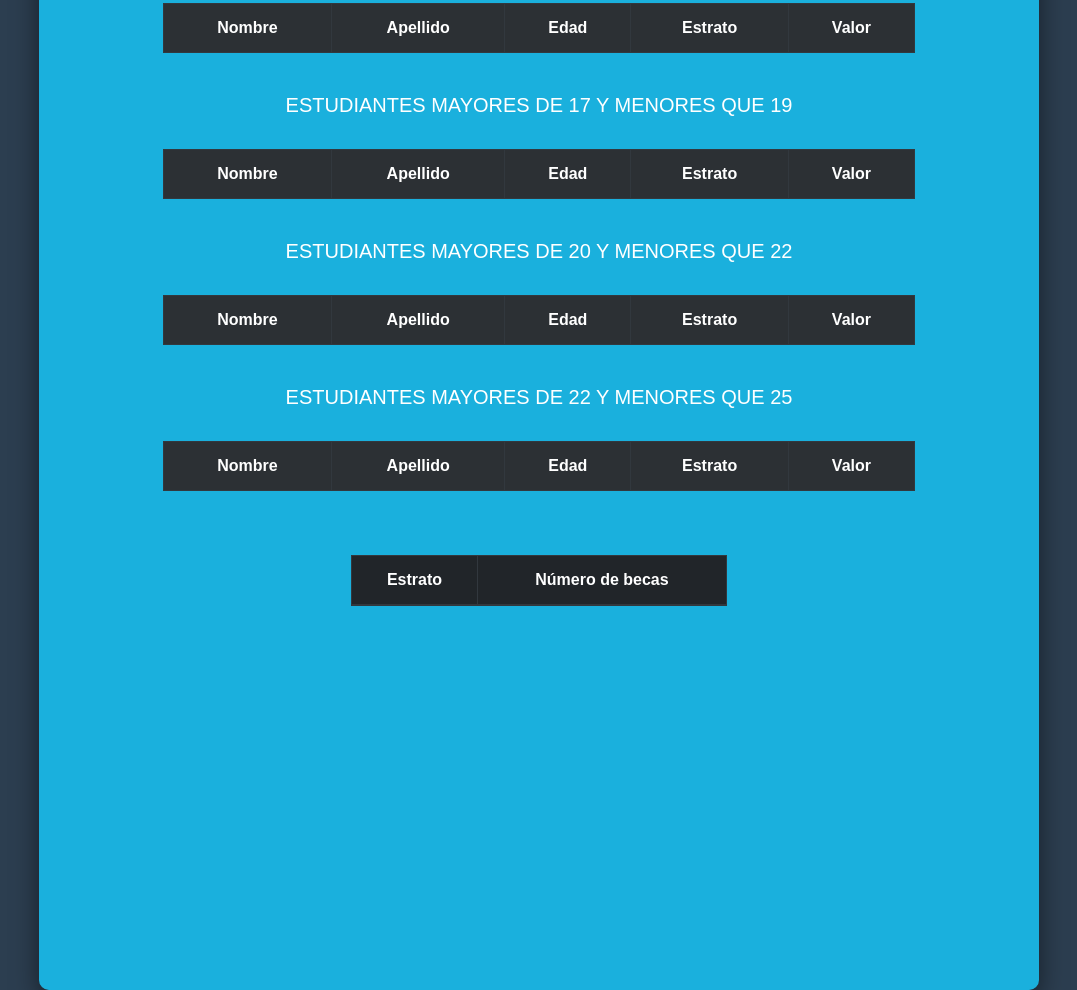
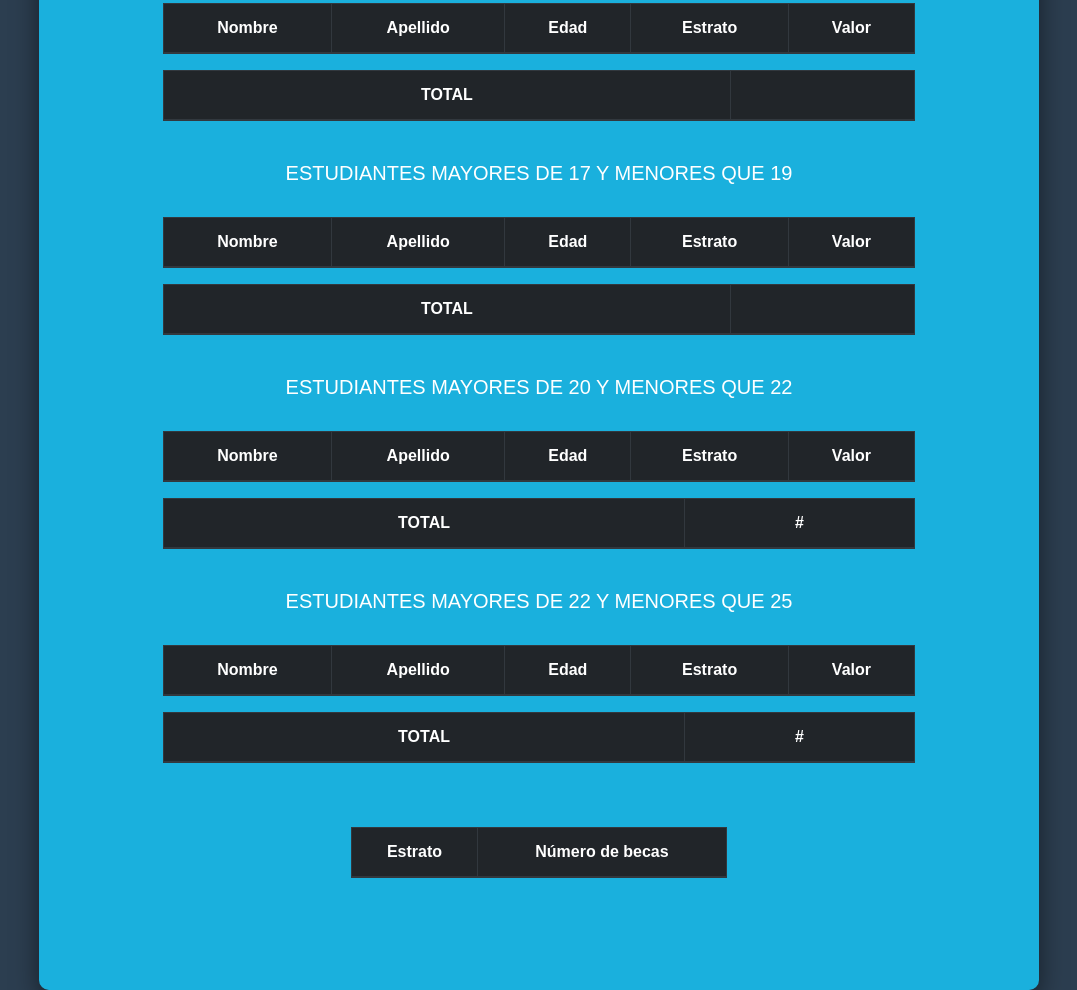
Before and after one commit to jhoyosubarnes/Ejercicio-6, a plain HTML site: page index.html in a window 1280 px wide. Shown: the part 600-1590 px from the top of the page, without its empty margins (101-1178 px from the left). Drawn offline with nearby package versions, Linux system fonts and the light colour scheme.

Commit message:
14-05-22

```diff
--- a/codigo.js
+++ b/codigo.js
@@ -2,16 +2,22 @@ var salidaB1 = "";
 var salidaB2 = "";
 var salidaB3 = "";
 var salidaB4 = "";
+var salidaF = "";
+var salidaF2 = "";
 var cantidad = 1000000;
 var cantidad2 = 1000000 / 2;
 var cantidad3 = parseInt(1000000 / 2.5);
 var cantidad4 = parseInt(1000000 / 6.66666);
+var contador = 0;
 
 function guardar() {
   var nom = document.getElementById("nom").value;
   var ape = document.getElementById("ape").value;
   var edad = parseFloat(document.getElementById("edad").value);
   var estrato = document.getElementById("selecEstrato").value;
+
+  /*  var a = document.getElementById("uno").value-1;
+  var b = document.getElementById("dos").value; */
 
   if (edad >= 15 && edad <= 16) {
     salidaB1 +=
@@ -92,14 +98,24 @@ function guardar() {
       }
     }
   }
+  limpiarcaja();
+  /* funtion Limpliar cajas */
+  // myFunction();
 
-  limpiarcaja();
+  salidaF += "<tr><th>" + estrato + "</th><th>" + uno + "</th></tr>";
+  document.getElementById("cuerpoFinal").innerHTML = salidaF;
 }
 
 function limpiarcaja() {
   document.getElementById("nom").value = "";
   document.getElementById("ape").value = "";
   document.getElementById("edad").value = "";
-  document.getElementById("estrato").value = "";
   document.getElementById("nom").focus();
 }
+
+function myFunction() {
+  let elem = document.querySelectorAll("#selecEstrato");
+  elem.forEach((element) => {
+    element.addEventListener("click", (e) => {});
+  });
+}
--- a/index.html
+++ b/index.html
@@ -53,8 +53,8 @@
                   <td>Estrato</td>
                   <td>
                     <select name="selecEstrato" id="selecEstrato">
-                      <option value="1">1</option>
-                      <option value="2">2</option>
+                      <option id="uno" value="1">1</option>
+                      <option id="dos" value="2">2</option>
                     </select>
                   </td>
                 </tr>
@@ -78,12 +78,26 @@
             <table
               class="table table-bordered table-hover table-dark table-striped"
             >
+              <thead>
+                <tr>
                   <th>Nombre</th>
                   <th>Apellido</th>
                   <th>Edad</th>
                   <th>Estrato</th>
                   <th>Valor</th>
+                </tr>
+              </thead>
               <tbody id="beca1"></tbody>
+              <table
+                class="table table-bordered table-hover table-dark table-striped"
+              >
+                <thead>
+                  <tr>
+                    <th>TOTAL</th>
+                    <th id="totalUno"></th>
+                  </tr>
+                </thead>
+              </table>
             </table>
 
             <br />
@@ -92,12 +106,26 @@
             <table
               class="table table-bordered table-hover table-dark table-striped"
             >
+              <thead>
+                <tr>
                   <th>Nombre</th>
                   <th>Apellido</th>
                   <th>Edad</th>
                   <th>Estrato</th>
                   <th>Valor</th>
+                </tr>
+              </thead>
               <tbody id="beca2"></tbody>
+              <table
+                class="table table-bordered table-hover table-dark table-striped"
+              >
+                <thead>
+                  <tr>
+                    <th>TOTAL</th>
+                    <th id="totalDos"></th>
+                  </tr>
+                </thead>
+              </table>
             </table>
 
             <br />
@@ -106,12 +134,26 @@
             <table
               class="table table-bordered table-hover table-dark table-striped"
             >
+              <thead>
+                <tr>
                   <th>Nombre</th>
                   <th>Apellido</th>
                   <th>Edad</th>
                   <th>Estrato</th>
                   <th>Valor</th>
+                </tr>
+              </thead>
               <tbody id="beca3"></tbody>
+              <table
+                class="table table-bordered table-hover table-dark table-striped"
+              >
+                <thead>
+                  <tr>
+                    <th>TOTAL</th>
+                    <th id="totalTres">#</th>
+                  </tr>
+                </thead>
+              </table>
             </table>
 
             <br />
@@ -120,23 +162,39 @@
             <table
               class="table table-bordered table-hover table-dark table-striped"
             >
+              <thead>
+                <tr>
                   <th>Nombre</th>
                   <th>Apellido</th>
                   <th>Edad</th>
                   <th>Estrato</th>
                   <th>Valor</th>
+                </tr>
+              </thead>
               <tbody id="beca4"></tbody>
+              <table
+                class="table table-bordered table-hover table-dark table-striped"
+              >
+                <thead>
+                  <tr>
+                    <th>TOTAL</th>
+                    <th id="totalCuatro">#</th>
+                  </tr>
+                </thead>
+              </table>
             </table>
             <br />
             <br />
-            <table class="table border-success table-bordered tablaFin">
+
+            <table class="table table-bordered tablaFin">
               <thead class="thead-dark">
                 <tr>
                   <th>Estrato</th>
                   <th>Número de becas</th>
                 </tr>
               </thead>
-              <tbody id="cuerpoFinal"></tbody>
+              <tbody id="cuerpoFinal" class="table" table-primary></tbody>
+              <tbody id="cuerpoFinal2" class="table" table-primary></tbody>
             </table>
           </div>
         </div>
```
Lines whose indentation alone changed are shown as unchanged.
